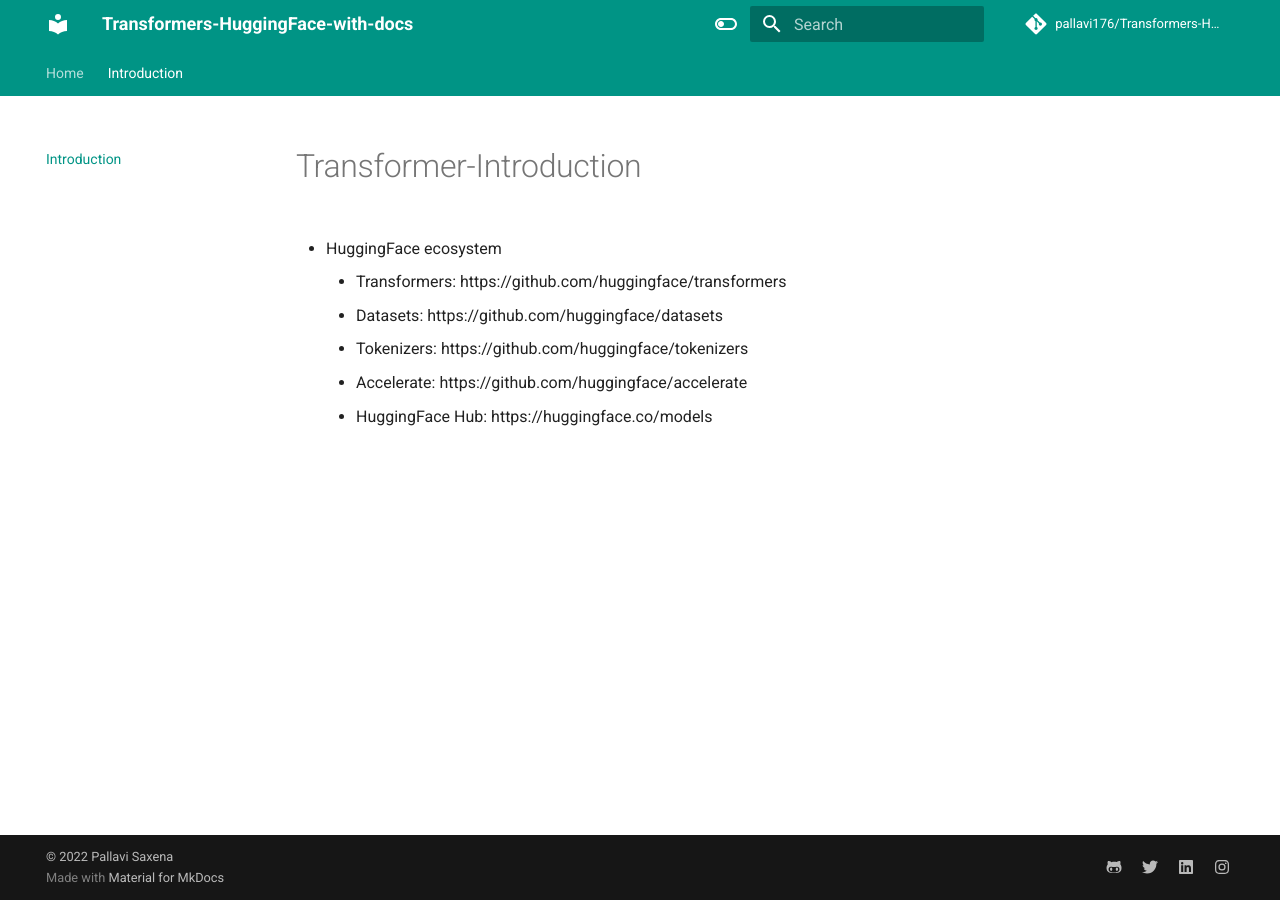
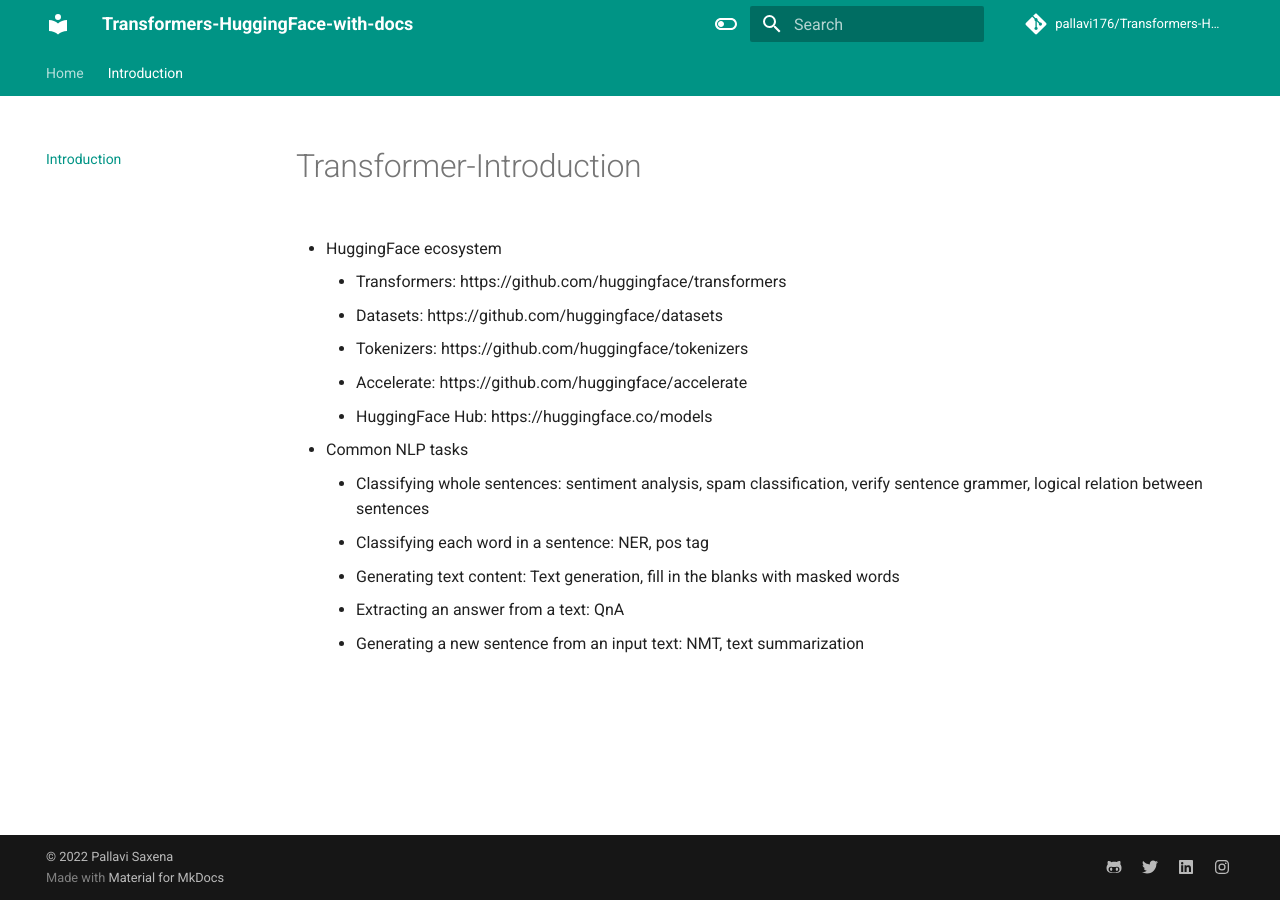
Before and after one commit to pallavi176/Transformers-HuggingFace-with-docs, an MkDocs documentation site: the page built from docs/1transformer-intro.md, in a window 1280 px wide. Built offline with MkDocs 1.6.1 and Material for MkDocs 9.7.7, drawn with Linux system fonts in a browser that asks for light colours; comment, search, counter and statistics services are not loaded.

Commit message:
intro doc updated

```diff
--- a/docs/1transformer-intro.md
+++ b/docs/1transformer-intro.md
@@ -7,3 +7,12 @@
     * Tokenizers: https://github.com/huggingface/tokenizers
     * Accelerate: https://github.com/huggingface/accelerate
     * HuggingFace Hub: https://huggingface.co/models
+
+
+- Common NLP tasks
+
+    * Classifying whole sentences: sentiment analysis, spam classification, verify sentence grammer, logical relation between sentences
+    * Classifying each word in a sentence: NER, pos tag
+    * Generating text content: Text generation, fill in the blanks with masked words
+    * Extracting an answer from a text: QnA
+    * Generating a new sentence from an input text: NMT, text summarization
```
